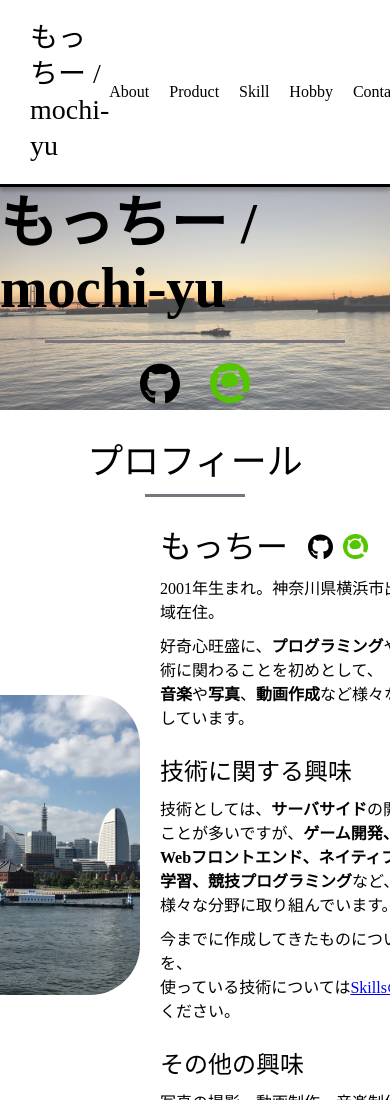
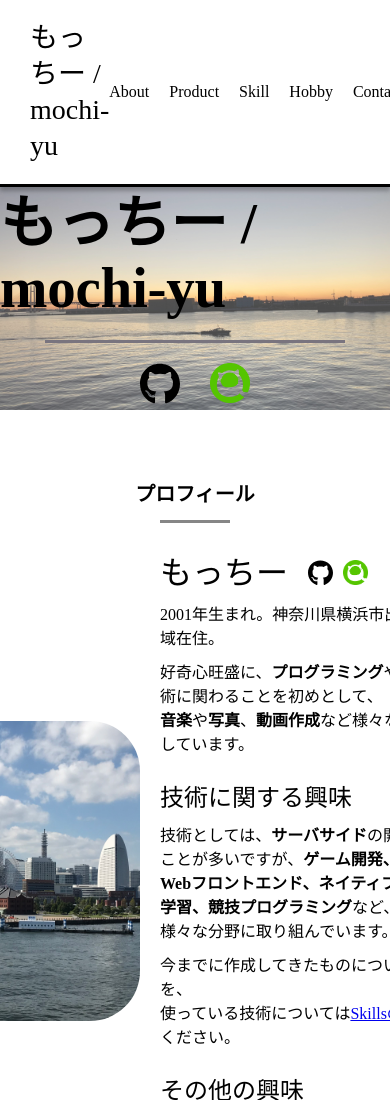
Before and after one commit to mochi-yu/mochi-yu.com, an Astro site in the folder frontend/: page / in a window 390 px wide. Shown: the top 1100 px of the page. Built offline with nearby package versions, Linux system fonts and the light colour scheme; Astro itself is replaced by a stand-in of ours.

Commit message:
feat: セクションタイトルのコンポーネントを追加

```diff
--- a/frontend/src/components/profile.astro
+++ b/frontend/src/components/profile.astro
@@ -1,10 +1,11 @@
 ---
 import SnsIconList from '@components/ui/sns_icon_list.astro';
+
+import SectionTitle from './ui/section_title.astro';
 ---
 
 <section id='profile'>
-  <h2 class='text-display-small'>プロフィール</h2>
-  <div class='hr'></div>
+  <SectionTitle title='プロフィール' />
   <div id='profile_content'>
     <img id='profile_img' src='/images/profile.jpg' alt='プロフィールアイコン' />
     <div id='profile_detail'>
--- /dev/null
+++ b/frontend/src/components/ui/section_title.astro
@@ -0,0 +1,38 @@
+---
+interface Props {
+  title: string;
+}
+
+const { title } = Astro.props;
+---
+
+<div id='section-title'>
+  <h2 class='text-title'>{title}</h2>
+  <div id='hr'></div>
+</div>
+<style>
+  #section-title {
+    display: flex;
+    flex-direction: column;
+    row-gap: 10px;
+    align-items: center;
+  }
+
+  #hr {
+    width: 100px;
+    border-bottom: 3px solid var(--border);
+  }
+
+  @media screen and (max-width: 600px) {
+    #section-title {
+      display: flex;
+      flex-direction: column;
+      row-gap: 2.5vw;
+      align-items: center;
+    }
+
+    #hr {
+      width: 18vw;
+    }
+  }
+</style>
--- a/frontend/src/layouts/HtmlBaseLayout.astro
+++ b/frontend/src/layouts/HtmlBaseLayout.astro
@@ -45,13 +45,10 @@ const { title = 'もちのポートフォリオ' } = Astro.props;
     <link rel='stylesheet' href='/styles/text.css' />
     <slot />
     <style>
-      @media screen and (min-width: 621px) {
-        html {
-          min-width: 1200px;
-        }
+      html {
+        min-width: 1200px;
       }
-
-      @media screen and (max-width: 620px) {
+      @media screen and (max-width: 600px) {
         html {
           min-width: 320px;
         }
--- a/frontend/src/pages/index.astro
+++ b/frontend/src/pages/index.astro
@@ -16,3 +16,16 @@ import Layout from '@layouts/Layout.astro';
     </div>
   </main>
 </Layout>
+<style>
+  #content {
+    padding: 40px 20px 80px 20px;
+    max-width: 1200px;
+    margin: 0px auto;
+  }
+
+  @media screen and (max-width: 600px) {
+    #content {
+      width: 100%;
+    }
+  }
+</style>
```
